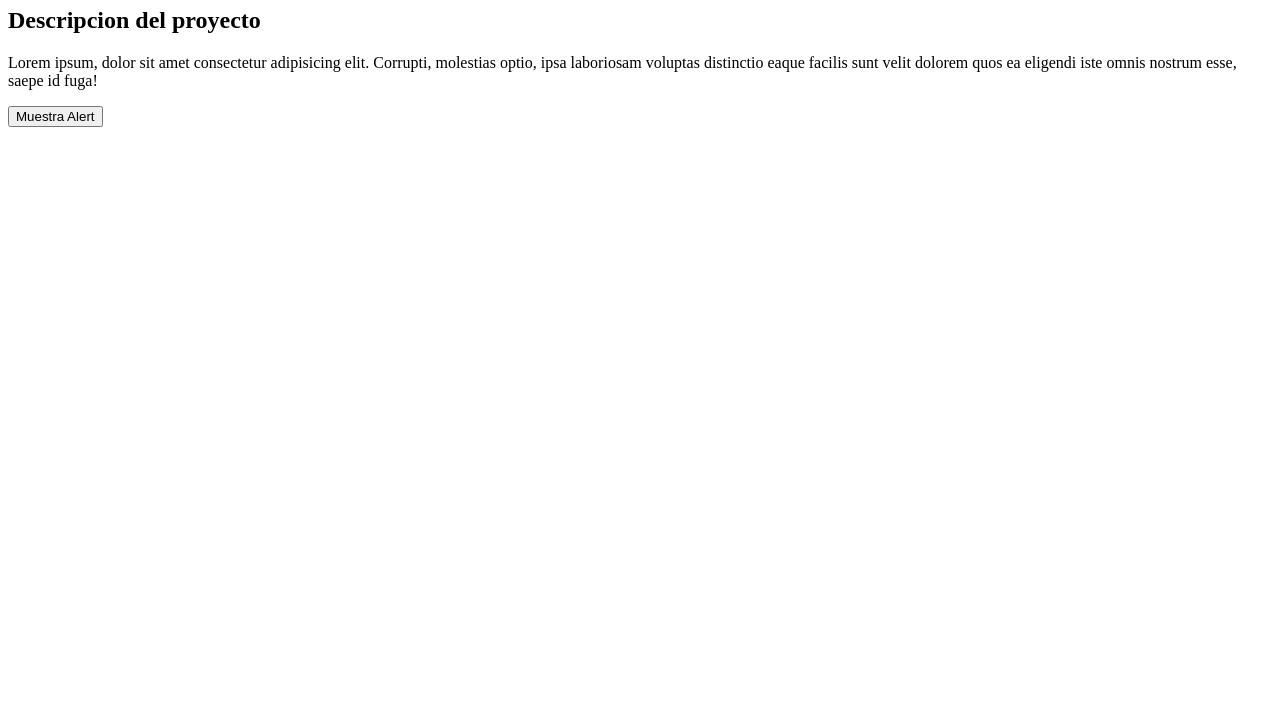
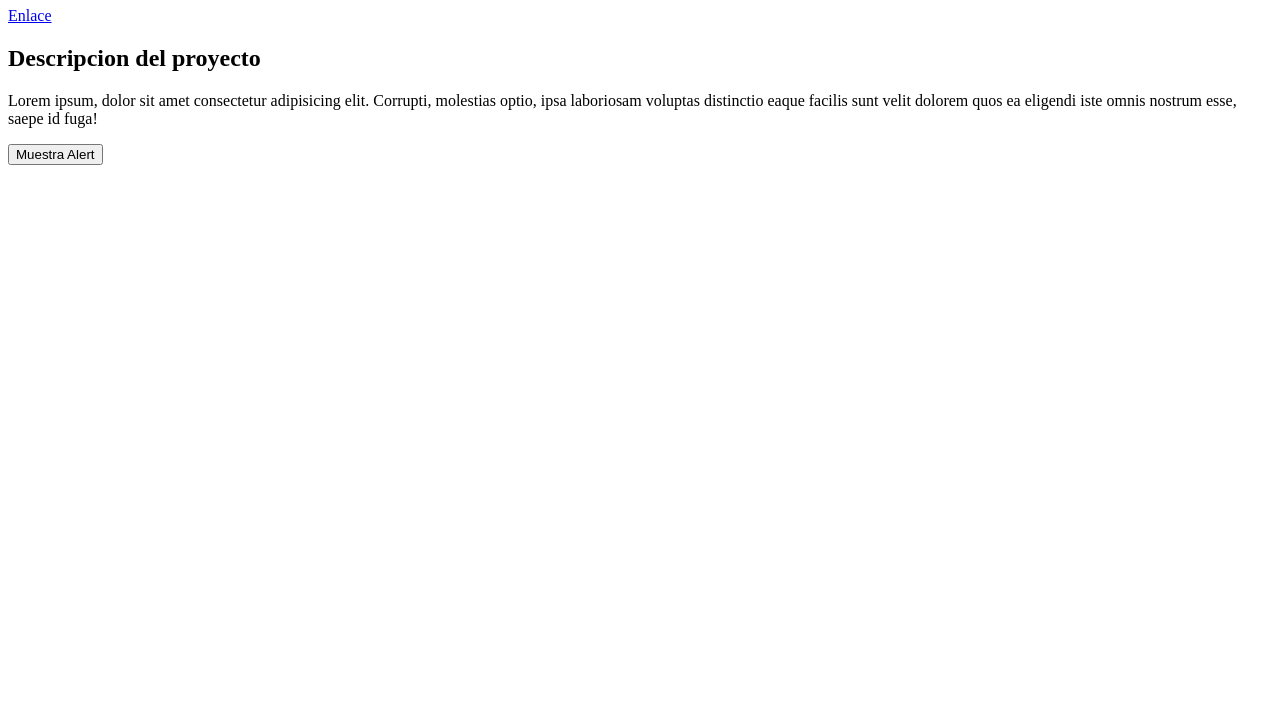
Before and after one commit to mjrodriguezl1982/mjrodriguezl1982.github.io, a plain HTML site: page index.html in a window 1280 px wide. Shown: the part 73-800 px from the top of the page. Drawn offline with Linux system fonts and the light colour scheme; a script that the page names is missing.

Commit message:
add new pages

```diff
--- a/index.html
+++ b/index.html
@@ -9,6 +9,7 @@
 </head>
 <body>
     <h1>Ejemplo github pages</h1>
+    <a href="pages/page1.html">Enlace</a>
     <h2>Descripcion del proyecto</h2>
     <p>Lorem ipsum, dolor sit amet consectetur adipisicing elit. Corrupti, molestias optio, ipsa laboriosam voluptas distinctio eaque facilis sunt velit dolorem quos ea eligendi iste omnis nostrum esse, saepe id fuga!</p>
     <input type="button" onclick="return saludo();" value="Muestra Alert">
```
Also changed, not shown: pages/page1.html (added, +1 -0 lines).
